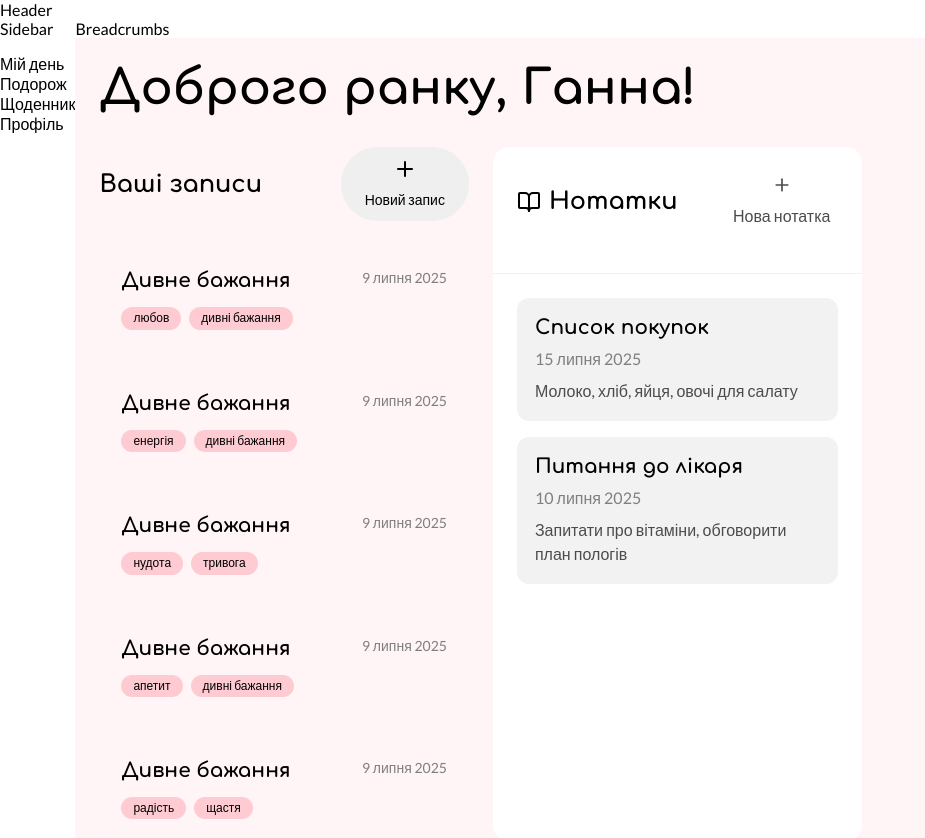
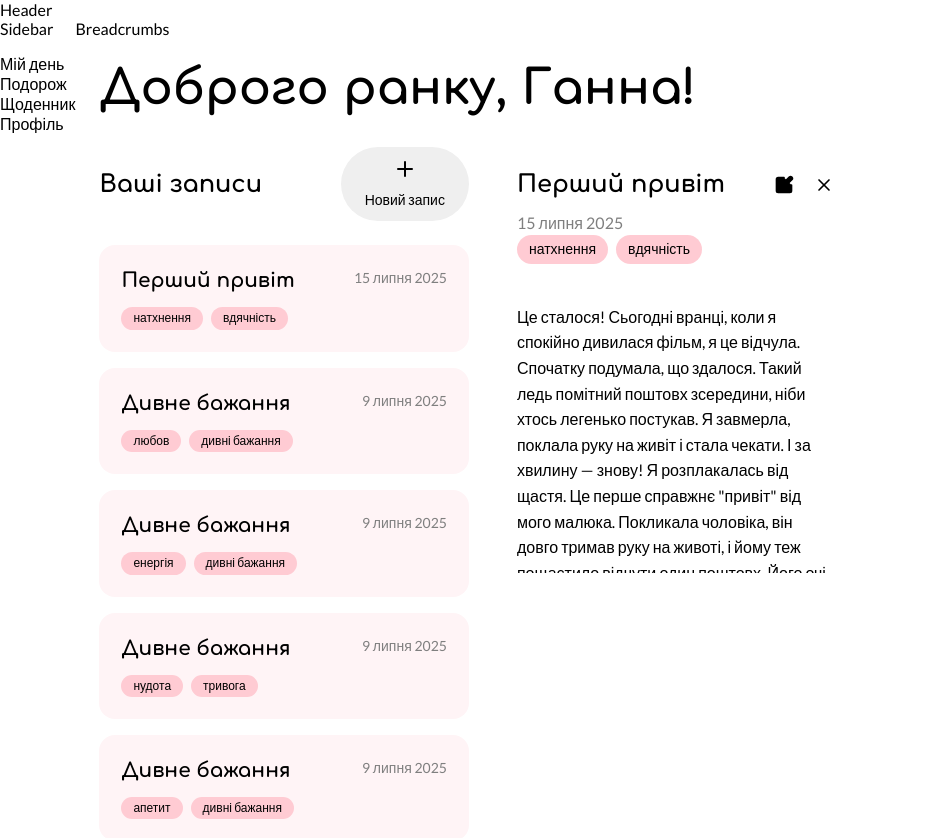
Before and after one commit to Anastasiia-Oli/leleka-frontend, a Next.js app: page /diary in a window 1280 px wide. Shown: the whole page, without its empty margins (0-925 px from the left). Built offline with nearby package versions, Linux system fonts and the light colour scheme.

Commit message:
1206 2309

```diff
--- a/components/Diary/Diary.mock.ts
+++ b/components/Diary/Diary.mock.ts
@@ -1,19 +1,19 @@
 import { DiaryEntry, Note } from "./Diary.types";
 
 export const mockEntries: DiaryEntry[] = [
-//   {
-//     id: "1",
-//     title: "Перший привіт",
-//     content: `Це сталося! Сьогодні вранці, коли я спокійно дивилася фільм, я це відчула. Спочатку подумала, що здалося. Такий ледь помітний поштовх зсередини, ніби хтось легенько постукав. Я завмерла, поклала руку на живіт і стала чекати. І за хвилину — знову!
+  {
+    id: "1",
+    title: "Перший привіт",
+    content: `Це сталося! Сьогодні вранці, коли я спокійно дивилася фільм, я це відчула. Спочатку подумала, що здалося. Такий ледь помітний поштовх зсередини, ніби хтось легенько постукав. Я завмерла, поклала руку на живіт і стала чекати. І за хвилину — знову!
 
-// Я розплакалась від щастя. Це перше справжнє "привіт" від мого малюка. Покликала чоловіка, він довго тримав руку на животі, і йому теж пощастило відчути один поштовх. Його очі в цей момент — я ніколи не забуду.
+Я розплакалась від щастя. Це перше справжнє "привіт" від мого малюка. Покликала чоловіка, він довго тримав руку на животі, і йому теж пощастило відчути один поштовх. Його очі в цей момент — я ніколи не забуду.
 
-// Тепер я точно знаю, що я не сама. Там справді хтось є, росте і спілкується зі мною. Неймовірне відчуття.`,
-//     date: "15 липня 2025",
-//     emotions: ["натхнення", "вдячність"],
-//     createdAt: new Date("2025-07-15"),
-//     updatedAt: new Date("2025-07-15")
-//   },
+Тепер я точно знаю, що я не сама. Там справді хтось є, росте і спілкується зі мною. Неймовірне відчуття.`,
+    date: "15 липня 2025",
+    emotions: ["натхнення", "вдячність"],
+    createdAt: new Date("2025-07-15"),
+    updatedAt: new Date("2025-07-15")
+  },
   {
     id: "2",
     title: "Дивне бажання",
--- a/components/Diary/DiaryEntryDetails/DiaryEntryDetails.tsx
+++ b/components/Diary/DiaryEntryDetails/DiaryEntryDetails.tsx
@@ -1,97 +1,97 @@
-// import React from "react";
-// import { Edit, X } from "lucide-react";
-// import { DiaryEntry } from "../Diary.types";
-// import { EMOTIONS } from "../Diary.constants";
-// import css from "./DiaryEntryDetails.module.css";
+import React from "react";
+import { Edit, X } from "lucide-react";
+import { DiaryEntry } from "../Diary.types";
+import { EMOTIONS } from "../Diary.constants";
+import css from "./DiaryEntryDetails.module.css";
 
-// interface DiaryEntryDetailsProps {
-//   entry: DiaryEntry | null;
-//   onEdit?: () => void;
-//   onDelete?: () => void;
-//   onBack?: () => void;
-// }
+interface DiaryEntryDetailsProps {
+  entry: DiaryEntry | null;
+  onEdit?: () => void;
+  onDelete?: () => void;
+  onBack?: () => void;
+}
 
-// const DiaryEntryDetails: React.FC<DiaryEntryDetailsProps> = ({
-//   entry,
-//   onEdit,
-//   onDelete,
-//   onBack
-// }) => {
-//   const getEmotionStyle = (emotionName: string) => {
-//     const emotion = EMOTIONS.find(e => e.name === emotionName);
-//     return emotion ? { bgColor: emotion.bgColor, textColor: emotion.textColor } :
-//            { bgColor: "var(--gray-lightest)", textColor: "var(--gray-dark)" };
-//   };
+const DiaryEntryDetails: React.FC<DiaryEntryDetailsProps> = ({
+  entry,
+  onEdit,
+  onDelete,
+  onBack
+}) => {
+  const getEmotionStyle = (emotionName: string) => {
+    const emotion = EMOTIONS.find(e => e.name === emotionName);
+    return emotion ? { bgColor: emotion.bgColor, textColor: emotion.textColor } :
+           { bgColor: "var(--gray-lightest)", textColor: "var(--gray-dark)" };
+  };
 
-//   if (!entry) {
-//     return (
-//       <div className={css.container}>
-//         <div className={css.placeholder}>
-//           <div>
-//             <h3 className="header-third">Наразі записи у щоденнику відсутні</h3>
-//             <p className="text-primary" style={{ marginTop: "8px" }}>
-//               Оберіть запис зі списку, щоб переглянути деталі
-//             </p>
-//           </div>
-//         </div>
-//       </div>
-//     );
-//   }
+  if (!entry) {
+    return (
+      <div className={css.container}>
+        <div className={css.placeholder}>
+          <div>
+            <h3 className="header-third">Наразі записи у щоденнику відсутні</h3>
+            <p className="text-primary" style={{ marginTop: "8px" }}>
+              Оберіть запис зі списку, щоб переглянути деталі
+            </p>
+          </div>
+        </div>
+      </div>
+    );
+  }
 
-//   return (
-//     <div className={css.container}>
-//       {onBack && (
-//         <button
-//           className={css.backButton}
-//           onClick={onBack}
-//         >
-//           ← Назад
-//         </button>
-//       )}
+  return (
+    <div className={css.container}>
+      {onBack && (
+        <button
+          className={css.backButton}
+          onClick={onBack}
+        >
+          ← Назад
+        </button>
+      )}
 
-//       <div className={css.header}>
-//         <div className={css.headerTop}>
-//           <h2 className={`${css.title} header-third`}>{entry.title}</h2>
-//           <div className={css.headerActions}>
-//             {onEdit && (
-//               <button
-//                 className={css.actionButton}
-//                 onClick={onEdit}
-//                 title="Редагувати"
-//               >
-//                 <Edit />
-//               </button>
-//             )}
-//             {onDelete && (
-//               <button
-//                 className={css.closeButton}
-//                 onClick={onDelete}
-//                 title="Видалити"
-//               >
-//                 <X />
-//               </button>
-//             )}
-//           </div>
-//         </div>
+      <div className={css.header}>
+        <div className={css.headerTop}>
+          <h2 className={`${css.title} header-third`}>{entry.title}</h2>
+          <div className={css.headerActions}>
+            {onEdit && (
+              <button
+                className={css.actionButton}
+                onClick={onEdit}
+                title="Редагувати"
+              >
+                <Edit />
+              </button>
+            )}
+            {onDelete && (
+              <button
+                className={css.closeButton}
+                onClick={onDelete}
+                title="Видалити"
+              >
+                <X />
+              </button>
+            )}
+          </div>
+        </div>
 
-//         <div className={css.headerInfo}>
-//           <div className={`${css.date} text-primary`}>{entry.date}</div>
+        <div className={css.headerInfo}>
+          <div className={`${css.date} text-primary`}>{entry.date}</div>
 
-//           <div className={css.emotions}>
-//             {entry.emotions.map((emotion, index) => (
-//               <span key={index} className={css.emotionTag}>
-//                 {emotion}
-//               </span>
-//             ))}
-//           </div>
-//         </div>
-//       </div>
+          <div className={css.emotions}>
+            {entry.emotions.map((emotion, index) => (
+              <span key={index} className={css.emotionTag}>
+                {emotion}
+              </span>
+            ))}
+          </div>
+        </div>
+      </div>
 
-//       <div className={css.content}>
-//         <p className="text-primary">{entry.content}</p>
-//       </div>
-//     </div>
-//   );
-// };
+      <div className={css.content}>
+        <p className="text-primary">{entry.content}</p>
+      </div>
+    </div>
+  );
+};
 
-// export default DiaryEntryDetails;
+export default DiaryEntryDetails;
--- a/components/Diary/DiaryPage/DiaryPage.module.css
+++ b/components/Diary/DiaryPage/DiaryPage.module.css
@@ -1,6 +1,6 @@
 .container {
     min-height: 100vh;
-    background: var(--pastel-pink-lighter);
+    /* background: var(--pastel-pink-lighter); */
     padding: 16px;
 }
 
--- a/components/Diary/DiaryPage/DiaryPage.tsx
+++ b/components/Diary/DiaryPage/DiaryPage.tsx
@@ -4,7 +4,7 @@ import React, { useState } from "react";
 import { DiaryEntry, Note } from "../Diary.types";
 import { mockEntries, mockNotes } from "../Diary.mock";
 import DiaryList from "../DiaryList/DiaryList";
-// import DiaryEntryDetails from "../DiaryEntryDetails/DiaryEntryDetails";
+import DiaryEntryDetails from "../DiaryEntryDetails/DiaryEntryDetails";
 import NotesList from "../NotesList/NotesList";
 import GreetingBlock from "../GreetingBlock/GreetingBlock";
 import css from "./DiaryPage.module.css";
@@ -78,18 +78,18 @@ const DiaryPage: React.FC = () => {
             onAddEntry={handleAddEntry}
           />
 
-          {/* <DiaryEntryDetails
+          <DiaryEntryDetails
             entry={selectedEntry}
             onEdit={handleEditEntry}
             onDelete={handleDeleteEntry}
-          /> */}
+          />
 
-          <NotesList
+          {/* <NotesList
             notes={notes}
             onNoteClick={handleNoteClick}
             selectedNoteId={selectedNote?.id}
             onAddNote={handleAddNote}
-          />
+          /> */}
         </div>
       </div>
     </div>
--- a/components/Diary/NotesList/NotesList.tsx
+++ b/components/Diary/NotesList/NotesList.tsx
@@ -2,6 +2,7 @@ import React from "react";
 import NoteCard from "../NoteCard/NoteCard";
 import { Note } from "../Diary.types";
 import { BookOpen as BookIcon, Plus as PlusIcon } from "lucide-react";
+import ButtonProps from "../../ui/Button";
 
 interface NotesListProps {
   notes: Note[];
```
